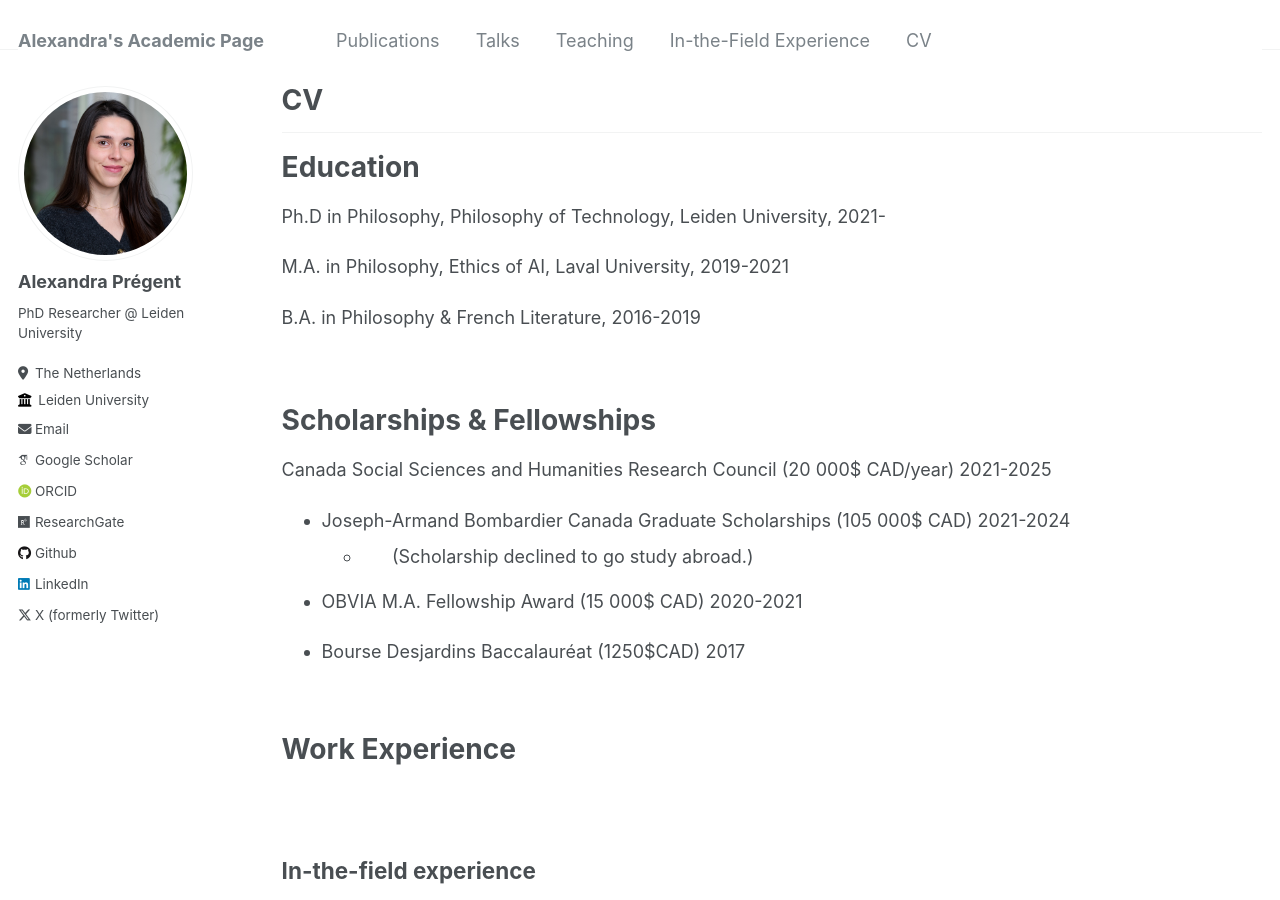
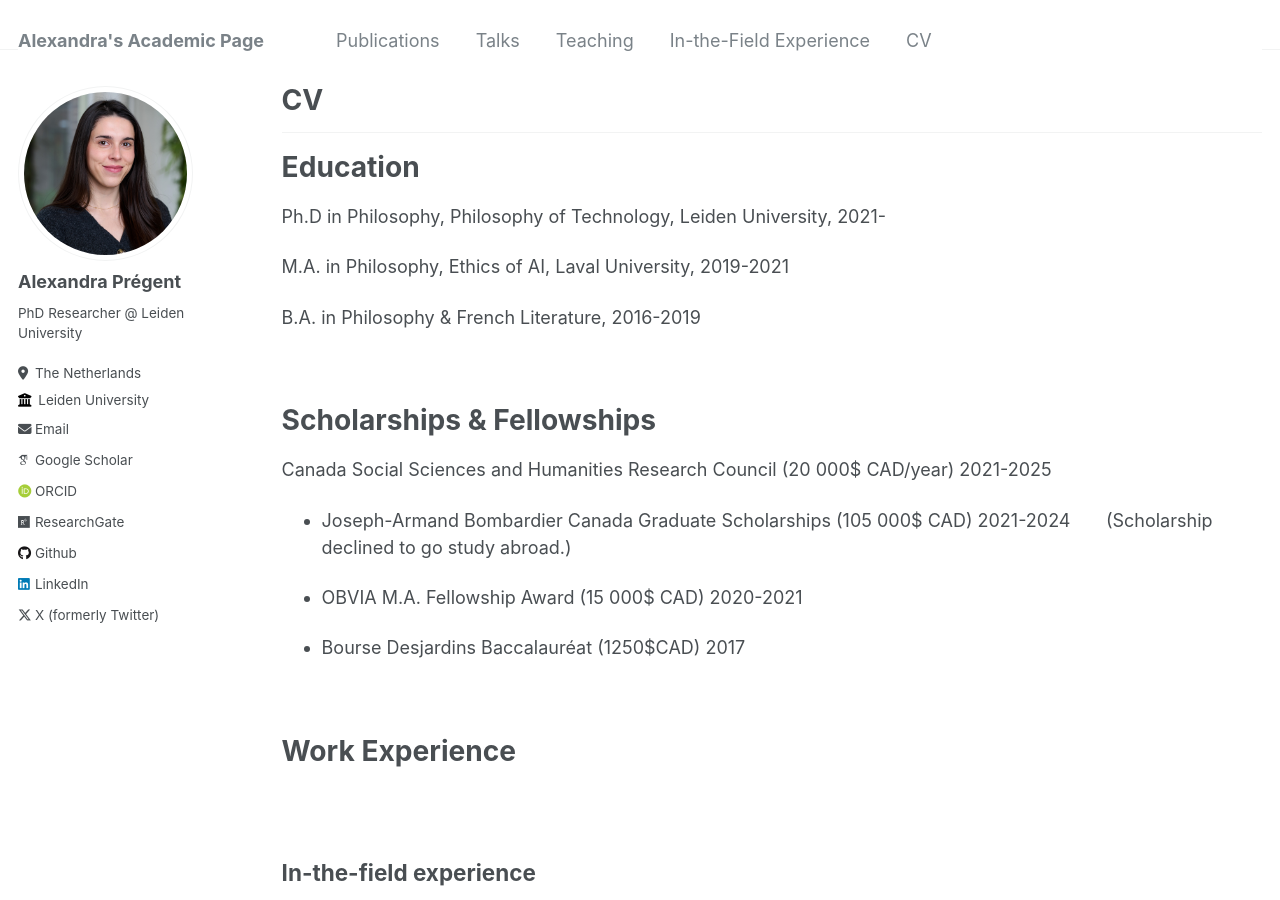
Before and after one commit to AlexandraPregent/AlexandraPregent.github.io, a Jekyll site: the page built from _pages/cv.md, in a window 1280 px wide and 900 px high. Built offline with Jekyll 4.4.1, drawn with Linux system fonts in a browser that asks for light colours; some web fonts are replaced; part of the change alters nothing that is shown.

Commit message:
Update cv.md

```diff
--- a/_pages/cv.md
+++ b/_pages/cv.md
@@ -30,7 +30,7 @@ B.A. in Philosophy & French Literature, 2016-2019
 Canada Social Sciences and Humanities Research Council (20 000$ CAD/year) 2021-2025
 
 * Joseph-Armand Bombardier Canada Graduate Scholarships (105 000$ CAD) 2021-2024
-   * &nbsp; &nbsp; &nbsp; (Scholarship declined to go study abroad.)
+    &nbsp; &nbsp; &nbsp; (Scholarship declined to go study abroad.)
 
 * OBVIA M.A. Fellowship Award (15 000$ CAD) 2020-2021
 
@@ -51,8 +51,8 @@ Canada Social Sciences and Humanities Research Council (20 000$ CAD/year) 2021-2
 ### **Ethics Adviser- Student Trainee (2019-2021)**
 
 * *Ethics in Science & Technology Commission (Quebec Government)*
-    * &nbsp; &nbsp; The Commission's mandate is to advise the Government on ethical questions related to Science & Technologies.
-    * &nbsp; &nbsp; Participation in the writing of several documents, including official briefs and reports.
+    * &nbsp; &nbsp;The Commission's mandate is to advise the Government on ethical questions related to Science & Technologies.
+    * &nbsp; &nbsp;Participation in the writing of several documents, including official briefs and reports.
 
 
 
@@ -60,8 +60,8 @@ Canada Social Sciences and Humanities Research Council (20 000$ CAD/year) 2021-2
 
 * *Think Thank: OBVIA - International Observatory on the Societal Impacts of AI & Digital Technology (Canada)*
   * &nbsp; Involvement in this hub led to the creation and development of an AI supportive system for the Service of Information and
-    the Referral Service on socio-community services in Quebec (211). This AI project was schedule to be presented at a workshop at the
-    Massachusetts Institute of Technology (MIT) in October 2020 (cancelled due to pandemic travel restrictions).
+    &nbsp; the Referral Service on socio-community services in Quebec (211). This AI project was schedule to be presented at a workshop
+    &nbsp; at the Massachusetts Institute of Technology (MIT) in October 2020 (cancelled due to pandemic travel restrictions).
 
 
 &nbsp; &nbsp; &nbsp;
@@ -150,16 +150,16 @@ Talks & Workshops (Selection)
 # Organisation of Conferences & Events
 
 * Co-organizer of the Fifth Study Day on AI ethics ["Surveillance"](https://www.obvia.ca/evenements/5e-journee-detude-en-ethique-de-lia-cre-obvia-surveillance), Montreal. 2024-W
-   * - Joint organization with Martin Gibert (UdeM) & Hazar Haidar (UQAR)
+   * &nbsp; Joint organization with Martin Gibert (UdeM) & Hazar Haidar (UQAR)
 
 * Co-organizer of the [10th Annual OZSW Conference](https://www.ozsw.nl/2023-conference/), Dutch National Conference in philosophy, Leiden. 2023-S
-   * - Lead of the Track “Philosophy & Technology”.
+   * &nbsp; Lead of the Track “Philosophy & Technology”.
 
 * Co-organizer of the Fourth Study Day on AI ethics [“Affective Computing”](https://www.obvia.ca/evenements/4e-journee-detude-en-ethique-de-lia-sur-linformatique-affective), Montreal. 2023-W
-   * - Joint organization with Martin Gibert (UdeM) & Hazar Haidar (UQAR)
+   * &nbsp; Joint organization with Martin Gibert (UdeM) & Hazar Haidar (UQAR)
 
 * Co-organizer of the Third Study Day on AI ethics [“Ethics and simulation”](https://www.lecre.umontreal.ca/%C3%A9v%C3%A8nement/ethique-et-simulation-de-lia-a-la-realite-virtuelle/), Montreal. 2022-W
-   * - Joint organization with Martin Gibert (UdeM) & Hazar Haidar (UQAR)
+   * &nbsp; Joint organization with Martin Gibert (UdeM) & Hazar Haidar (UQAR)
 
 * Co-organizer of the Second Study Day on AI ethics [“Algorithmic Quandaries”](https://iid.ulaval.ca/evenements/colloque-2e-journee-detude-sur-lethique-des-algorithmes/), Montreal. 2021-W
-   * - Joint organization with Martin Gibert (UdeM) & Hazar Haidar (UQAR)
+   * &nbsp; Joint organization with Martin Gibert (UdeM) & Hazar Haidar (UQAR)
```
